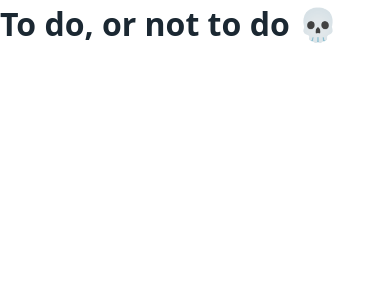
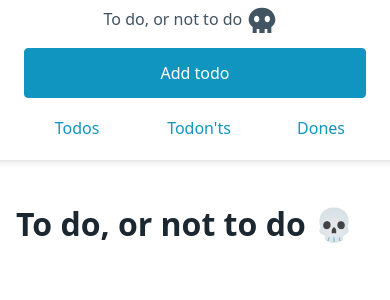
Before and after one commit to aaxelr/todo-or-dont, a SvelteKit app: page / in a window 390 px wide. Shown: the top 300 px of the page. Built offline with nearby package versions, Linux system fonts and the light colour scheme.

Commit message:
Create +layout

```diff
--- /dev/null
+++ b/src/routes/+layout.svelte
@@ -0,0 +1,20 @@
+<script lang="ts">
+	import Header from '$lib/components/Header.svelte';
+</script>
+
+<Header />
+<main class="container">
+	<slot />
+</main>
+
+<style>
+	main {
+		margin-top: 150px;
+	}
+
+	@media (max-width: 575px) {
+		main {
+			margin-top: 200px;
+		}
+	}
+</style>
```
